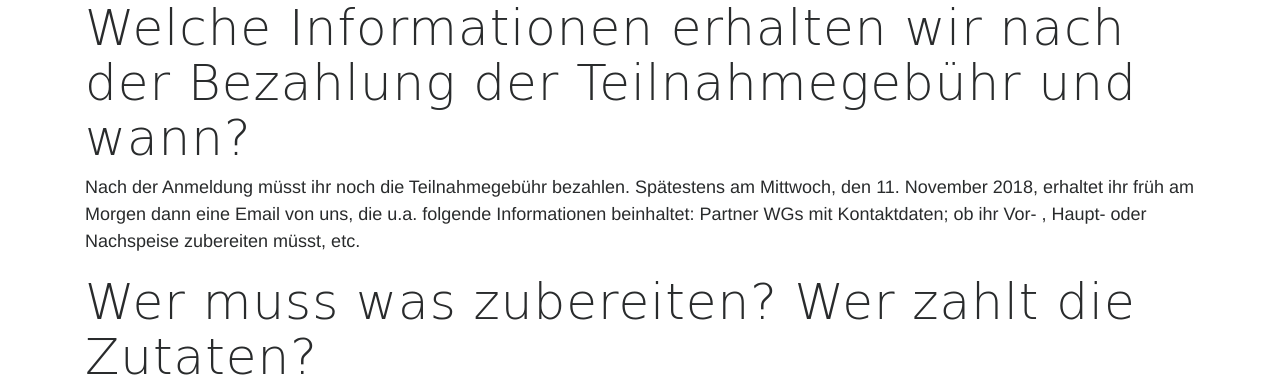
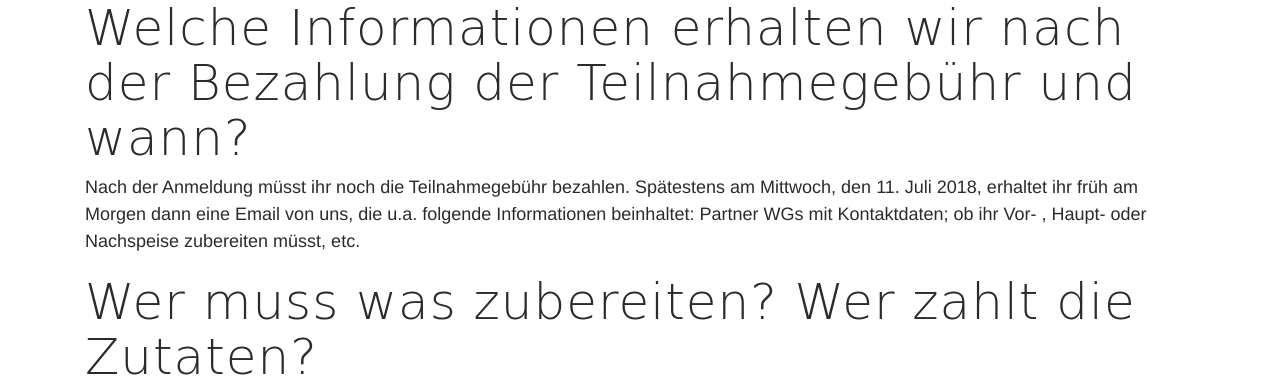
Before and after one commit to studieren-ohne-grenzen/schlemmenohnegrenzen, a Django app: template frontend/templates/frontend/faq.html in a window 1280 px wide. Shown: the part 1391-1776 px from the top of the page. Run offline with Django 3.2, Linux system fonts and the light colour scheme; the template is opened without the code that fills it, so the values that code supplies are empty; some libraries are stand-ins or nearby versions; some web fonts are replaced.

Commit message:
Update another date in faq

```diff
--- a/frontend/templates/frontend/faq.html
+++ b/frontend/templates/frontend/faq.html
@@ -44,7 +44,7 @@
         <p>Die zufällige Zuteilung wird von uns übernommen. Wir bemühen uns, dass die Partner WGs möglichst nah an eurer eigenen WG liegen und ihr kein Team zwei Mal sehen werdet. Also möglichst wenig Stress und möglichst viel Spaß :-)</p>
 
         <h2 id="q7">Welche Informationen erhalten wir nach der Bezahlung der Teilnahmegebühr und wann?</h2>
-        <p>Nach der Anmeldung müsst ihr noch die Teilnahmegebühr bezahlen. Spätestens am Mittwoch, den 11. November 2018, erhaltet ihr früh am Morgen dann eine Email von uns, die u.a. folgende Informationen beinhaltet: Partner WGs mit Kontaktdaten; ob ihr Vor- , Haupt- oder Nachspeise zubereiten müsst, etc.</p>
+        <p>Nach der Anmeldung müsst ihr noch die Teilnahmegebühr bezahlen. Spätestens am Mittwoch, den 11. Juli 2018, erhaltet ihr früh am Morgen dann eine Email von uns, die u.a. folgende Informationen beinhaltet: Partner WGs mit Kontaktdaten; ob ihr Vor- , Haupt- oder Nachspeise zubereiten müsst, etc.</p>
 
         <h2 id="q8">Wer muss was zubereiten? Wer zahlt die Zutaten?</h2>
         <p>Was ihr kocht ist euch natürlich selbst überlassen. Ob ihr die Vor-,Haupt- oder Nachspeise zubereitet, losen wir aus und teilen es euch dann, in einer Email mit.</p>
```
